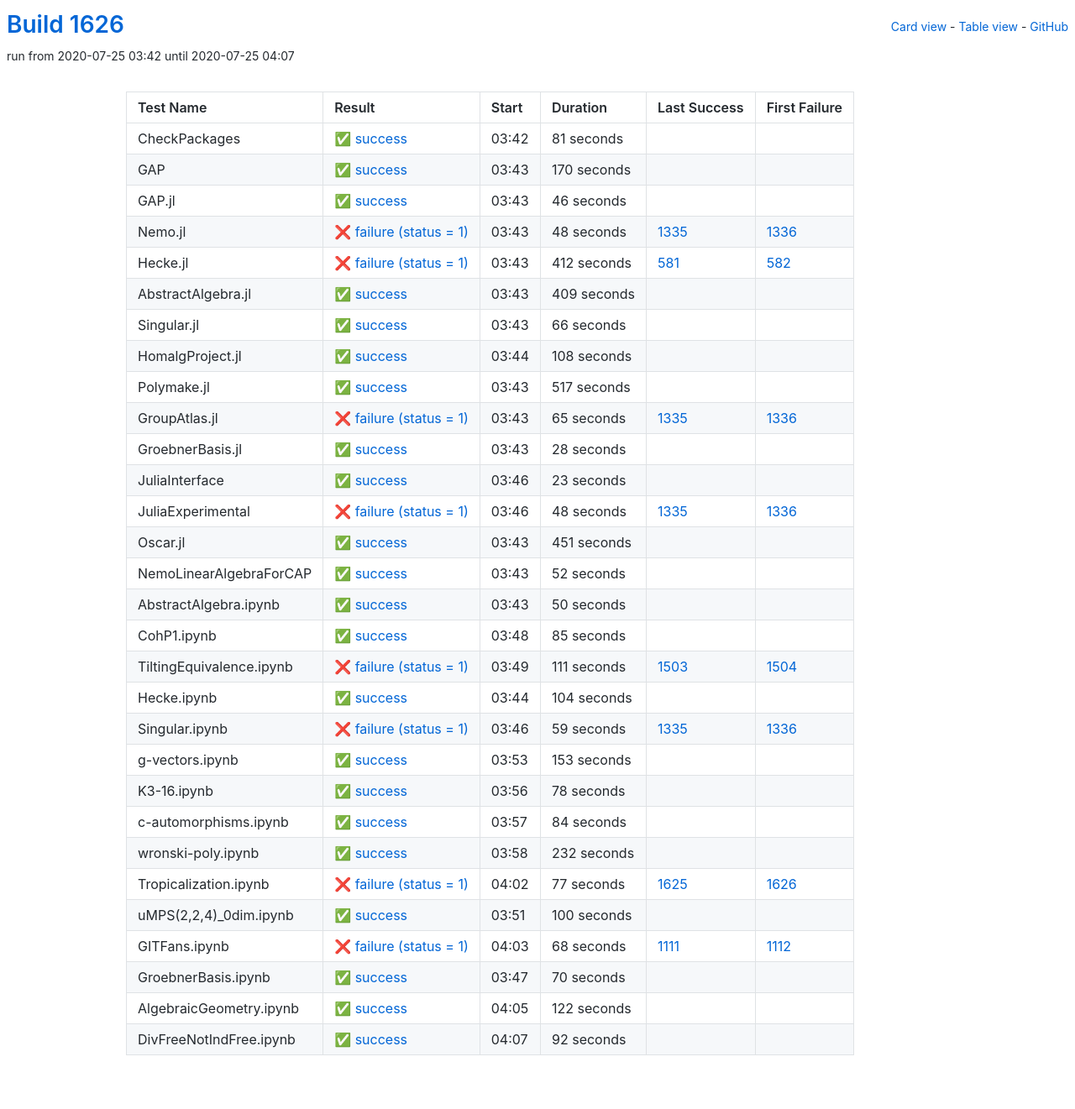
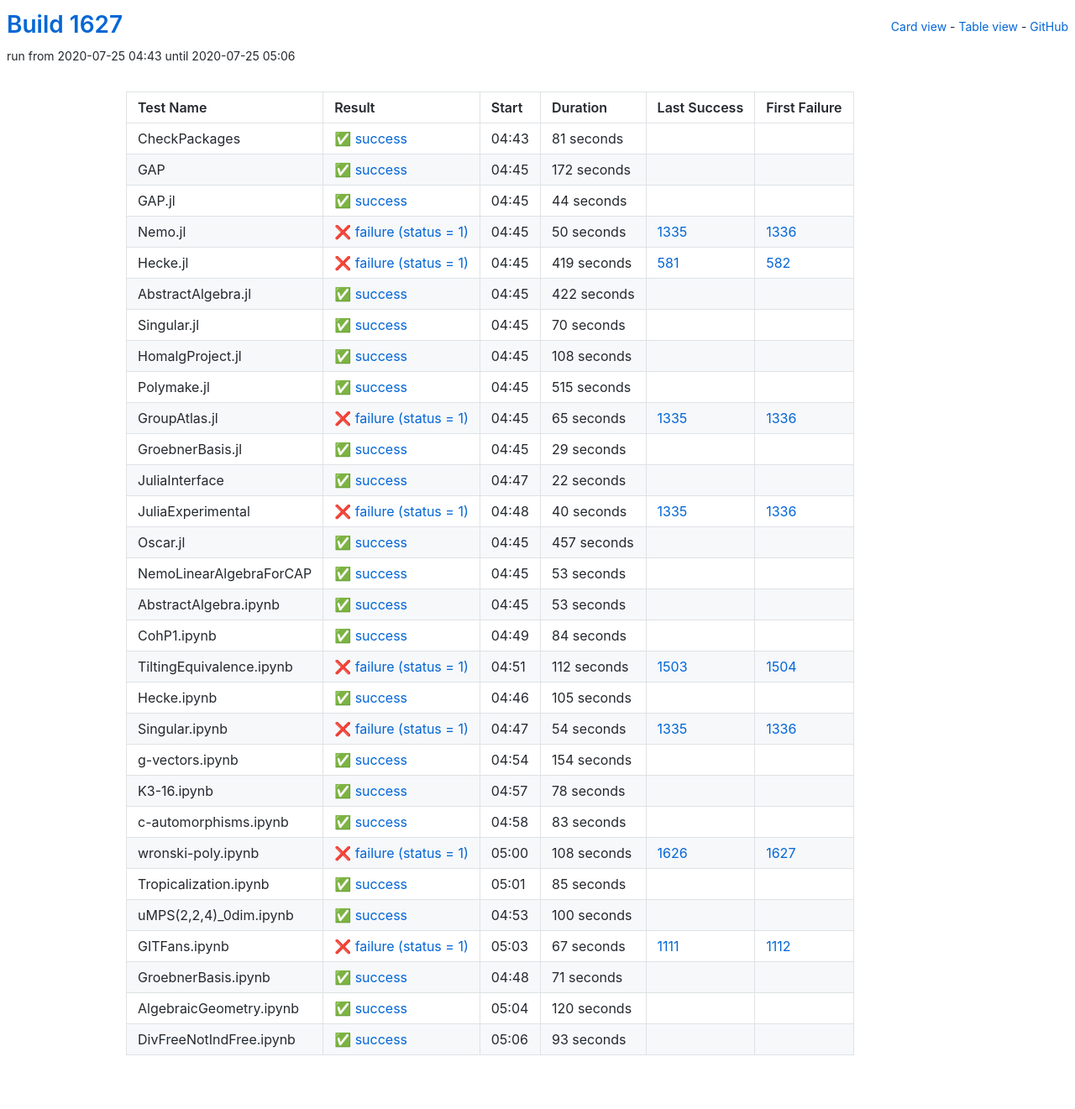
Before and after one commit to oscar-system/oscar-ci-status-1.4, a Jekyll site: the page built from table.html, in a window 1280 px wide. Shown: the whole page at 84% size. Built offline with Jekyll 4.4.1, drawn with Linux system fonts in a browser that asks for light colours.

Commit message:
Build #1627

```diff
--- a/_data/ci.yml
+++ b/_data/ci.yml
@@ -1,6 +1,6 @@
 ---
-build: 1626
-build_url: https://oscarci.mathematik.uni-kl.de/job/oscar-julia-1.4/1626/
+build: 1627
+build_url: https://oscarci.mathematik.uni-kl.de/job/oscar-julia-1.4/1627/
 job: oscar-julia-1.4
 organization: oscar-system
 repo: oscar-ci-status-1.4
@@ -8,8 +8,8 @@ repourl: https://github.com/oscar-system/oscar-ci-status-1.4
 tests:
 - name: CheckPackages
   id: checkpackages
-  log: https://oscarci.mathematik.uni-kl.de/job/oscar-julia-1.4/1626/artifact/logs/build-1626/CheckPackages.log
-  start: 2020-07-25 03:42
+  log: https://oscarci.mathematik.uni-kl.de/job/oscar-julia-1.4/1627/artifact/logs/build-1627/CheckPackages.log
+  start: 2020-07-25 04:43
   success: true
   exitcode: 0
   status: success
@@ -20,80 +20,80 @@ tests:
   first_failure_url:
 - name: GAP
   id: gap
-  log: https://oscarci.mathematik.uni-kl.de/job/oscar-julia-1.4/1626/artifact/logs/build-1626/GAP.log
-  start: 2020-07-25 03:43
+  log: https://oscarci.mathematik.uni-kl.de/job/oscar-julia-1.4/1627/artifact/logs/build-1627/GAP.log
+  start: 2020-07-25 04:45
   success: true
   exitcode: 0
   status: success
-  duration: 170
+  duration: 172
   last_success: false
   last_success_url:
   first_failure: false
   first_failure_url:
 - name: GAP.jl
   id: gap-jl
-  log: https://oscarci.mathematik.uni-kl.de/job/oscar-julia-1.4/1626/artifact/logs/build-1626/GAP.jl.log
-  start: 2020-07-25 03:43
+  log: https://oscarci.mathematik.uni-kl.de/job/oscar-julia-1.4/1627/artifact/logs/build-1627/GAP.jl.log
+  start: 2020-07-25 04:45
   success: true
   exitcode: 0
   status: success
-  duration: 46
+  duration: 44
   last_success: false
   last_success_url:
   first_failure: false
   first_failure_url:
 - name: Nemo.jl
   id: nemo-jl
-  log: https://oscarci.mathematik.uni-kl.de/job/oscar-julia-1.4/1626/artifact/logs/build-1626/Nemo.jl.log
-  start: 2020-07-25 03:43
+  log: https://oscarci.mathematik.uni-kl.de/job/oscar-julia-1.4/1627/artifact/logs/build-1627/Nemo.jl.log
+  start: 2020-07-25 04:45
   success: false
   exitcode: 1
   status: failure
-  duration: 48
+  duration: 50
   last_success: 1335
   last_success_url: https://oscarci.mathematik.uni-kl.de/job/oscar-julia-1.4/1335/
   first_failure: 1336
   first_failure_url: https://oscarci.mathematik.uni-kl.de/job/oscar-julia-1.4/1336/
 - name: Hecke.jl
   id: hecke-jl
-  log: https://oscarci.mathematik.uni-kl.de/job/oscar-julia-1.4/1626/artifact/logs/build-1626/Hecke.jl.log
-  start: 2020-07-25 03:43
+  log: https://oscarci.mathematik.uni-kl.de/job/oscar-julia-1.4/1627/artifact/logs/build-1627/Hecke.jl.log
+  start: 2020-07-25 04:45
   success: false
   exitcode: 1
   status: failure
-  duration: 412
+  duration: 419
   last_success: 581
   last_success_url: https://oscarci.mathematik.uni-kl.de/job/oscar-julia-1.4/581/
   first_failure: 582
   first_failure_url: https://oscarci.mathematik.uni-kl.de/job/oscar-julia-1.4/582/
 - name: AbstractAlgebra.jl
   id: abstractalgebra-jl
-  log: https://oscarci.mathematik.uni-kl.de/job/oscar-julia-1.4/1626/artifact/logs/build-1626/AbstractAlgebra.jl.log
-  start: 2020-07-25 03:43
+  log: https://oscarci.mathematik.uni-kl.de/job/oscar-julia-1.4/1627/artifact/logs/build-1627/AbstractAlgebra.jl.log
+  start: 2020-07-25 04:45
   success: true
   exitcode: 0
   status: success
-  duration: 409
+  duration: 422
   last_success: false
   last_success_url:
   first_failure: false
   first_failure_url:
 - name: Singular.jl
   id: singular-jl
-  log: https://oscarci.mathematik.uni-kl.de/job/oscar-julia-1.4/1626/artifact/logs/build-1626/Singular.jl.log
-  start: 2020-07-25 03:43
+  log: https://oscarci.mathematik.uni-kl.de/job/oscar-julia-1.4/1627/artifact/logs/build-1627/Singular.jl.log
+  start: 2020-07-25 04:45
   success: true
   exitcode: 0
   status: success
-  duration: 66
+  duration: 70
   last_success: false
   last_success_url:
   first_failure: false
   first_failure_url:
 - name: HomalgProject.jl
   id: homalgproject-jl
-  log: https://oscarci.mathematik.uni-kl.de/job/oscar-julia-1.4/1626/artifact/logs/build-1626/HomalgProject.jl.log
-  start: 2020-07-25 03:44
+  log: https://oscarci.mathematik.uni-kl.de/job/oscar-julia-1.4/1627/artifact/logs/build-1627/HomalgProject.jl.log
+  start: 2020-07-25 04:45
   success: true
   exitcode: 0
   status: success
@@ -104,20 +104,20 @@ tests:
   first_failure_url:
 - name: Polymake.jl
   id: polymake-jl
-  log: https://oscarci.mathematik.uni-kl.de/job/oscar-julia-1.4/1626/artifact/logs/build-1626/Polymake.jl.log
-  start: 2020-07-25 03:43
+  log: https://oscarci.mathematik.uni-kl.de/job/oscar-julia-1.4/1627/artifact/logs/build-1627/Polymake.jl.log
+  start: 2020-07-25 04:45
   success: true
   exitcode: 0
   status: success
-  duration: 517
+  duration: 515
   last_success: false
   last_success_url:
   first_failure: false
   first_failure_url:
 - name: GroupAtlas.jl
   id: groupatlas-jl
-  log: https://oscarci.mathematik.uni-kl.de/job/oscar-julia-1.4/1626/artifact/logs/build-1626/GroupAtlas.jl.log
-  start: 2020-07-25 03:43
+  log: https://oscarci.mathematik.uni-kl.de/job/oscar-julia-1.4/1627/artifact/logs/build-1627/GroupAtlas.jl.log
+  start: 2020-07-25 04:45
   success: false
   exitcode: 1
   status: failure
@@ -128,140 +128,140 @@ tests:
   first_failure_url: https://oscarci.mathematik.uni-kl.de/job/oscar-julia-1.4/1336/
 - name: GroebnerBasis.jl
   id: groebnerbasis-jl
-  log: https://oscarci.mathematik.uni-kl.de/job/oscar-julia-1.4/1626/artifact/logs/build-1626/GroebnerBasis.jl.log
-  start: 2020-07-25 03:43
+  log: https://oscarci.mathematik.uni-kl.de/job/oscar-julia-1.4/1627/artifact/logs/build-1627/GroebnerBasis.jl.log
+  start: 2020-07-25 04:45
   success: true
   exitcode: 0
   status: success
-  duration: 28
+  duration: 29
   last_success: false
   last_success_url:
   first_failure: false
   first_failure_url:
 - name: JuliaInterface
   id: juliainterface
-  log: https://oscarci.mathematik.uni-kl.de/job/oscar-julia-1.4/1626/artifact/logs/build-1626/JuliaInterface.log
-  start: 2020-07-25 03:46
+  log: https://oscarci.mathematik.uni-kl.de/job/oscar-julia-1.4/1627/artifact/logs/build-1627/JuliaInterface.log
+  start: 2020-07-25 04:47
   success: true
   exitcode: 0
   status: success
-  duration: 23
+  duration: 22
   last_success: false
   last_success_url:
   first_failure: false
   first_failure_url:
 - name: JuliaExperimental
   id: juliaexperimental
-  log: https://oscarci.mathematik.uni-kl.de/job/oscar-julia-1.4/1626/artifact/logs/build-1626/JuliaExperimental.log
-  start: 2020-07-25 03:46
+  log: https://oscarci.mathematik.uni-kl.de/job/oscar-julia-1.4/1627/artifact/logs/build-1627/JuliaExperimental.log
+  start: 2020-07-25 04:48
   success: false
   exitcode: 1
   status: failure
-  duration: 48
+  duration: 40
   last_success: 1335
   last_success_url: https://oscarci.mathematik.uni-kl.de/job/oscar-julia-1.4/1335/
   first_failure: 1336
   first_failure_url: https://oscarci.mathematik.uni-kl.de/job/oscar-julia-1.4/1336/
 - name: Oscar.jl
   id: oscar-jl
-  log: https://oscarci.mathematik.uni-kl.de/job/oscar-julia-1.4/1626/artifact/logs/build-1626/Oscar.jl.log
-  start: 2020-07-25 03:43
+  log: https://oscarci.mathematik.uni-kl.de/job/oscar-julia-1.4/1627/artifact/logs/build-1627/Oscar.jl.log
+  start: 2020-07-25 04:45
   success: true
   exitcode: 0
   status: success
-  duration: 451
+  duration: 457
   last_success: false
   last_success_url:
   first_failure: false
   first_failure_url:
 - name: NemoLinearAlgebraForCAP
   id: nemolinearalgebraforcap
-  log: https://oscarci.mathematik.uni-kl.de/job/oscar-julia-1.4/1626/artifact/logs/build-1626/NemoLinearAlgebraForCAP.log
-  start: 2020-07-25 03:43
+  log: https://oscarci.mathematik.uni-kl.de/job/oscar-julia-1.4/1627/artifact/logs/build-1627/NemoLinearAlgebraForCAP.log
+  start: 2020-07-25 04:45
   success: true
   exitcode: 0
   status: success
-  duration: 52
+  duration: 53
   last_success: false
   last_success_url:
   first_failure: false
   first_failure_url:
 - name: AbstractAlgebra.ipynb
   id: abstractalgebra-ipynb
-  log: https://oscarci.mathematik.uni-kl.de/job/oscar-julia-1.4/1626/artifact/logs/build-1626/AbstractAlgebra.ipynb.log
-  start: 2020-07-25 03:43
+  log: https://oscarci.mathematik.uni-kl.de/job/oscar-julia-1.4/1627/artifact/logs/build-1627/AbstractAlgebra.ipynb.log
+  start: 2020-07-25 04:45
   success: true
   exitcode: 0
   status: success
-  duration: 50
+  duration: 53
   last_success: false
   last_success_url:
   first_failure: false
   first_failure_url:
 - name: CohP1.ipynb
   id: cohp1-ipynb
-  log: https://oscarci.mathematik.uni-kl.de/job/oscar-julia-1.4/1626/artifact/logs/build-1626/CohP1.ipynb.log
-  start: 2020-07-25 03:48
+  log: https://oscarci.mathematik.uni-kl.de/job/oscar-julia-1.4/1627/artifact/logs/build-1627/CohP1.ipynb.log
+  start: 2020-07-25 04:49
   success: true
   exitcode: 0
   status: success
-  duration: 85
+  duration: 84
   last_success: false
   last_success_url:
   first_failure: false
   first_failure_url:
 - name: TiltingEquivalence.ipynb
   id: tiltingequivalence-ipynb
-  log: https://oscarci.mathematik.uni-kl.de/job/oscar-julia-1.4/1626/artifact/logs/build-1626/TiltingEquivalence.ipynb.log
-  start: 2020-07-25 03:49
+  log: https://oscarci.mathematik.uni-kl.de/job/oscar-julia-1.4/1627/artifact/logs/build-1627/TiltingEquivalence.ipynb.log
+  start: 2020-07-25 04:51
   success: false
   exitcode: 1
   status: failure
-  duration: 111
+  duration: 112
   last_success: 1503
   last_success_url: https://oscarci.mathematik.uni-kl.de/job/oscar-julia-1.4/1503/
   first_failure: 1504
   first_failure_url: https://oscarci.mathematik.uni-kl.de/job/oscar-julia-1.4/1504/
 - name: Hecke.ipynb
   id: hecke-ipynb
-  log: https://oscarci.mathematik.uni-kl.de/job/oscar-julia-1.4/1626/artifact/logs/build-1626/Hecke.ipynb.log
-  start: 2020-07-25 03:44
+  log: https://oscarci.mathematik.uni-kl.de/job/oscar-julia-1.4/1627/artifact/logs/build-1627/Hecke.ipynb.log
+  start: 2020-07-25 04:46
   success: true
   exitcode: 0
   status: success
-  duration: 104
+  duration: 105
   last_success: false
   last_success_url:
   first_failure: false
   first_failure_url:
 - name: Singular.ipynb
   id: singular-ipynb
-  log: https://oscarci.mathematik.uni-kl.de/job/oscar-julia-1.4/1626/artifact/logs/build-1626/Singular.ipynb.log
-  start: 2020-07-25 03:46
+  log: https://oscarci.mathematik.uni-kl.de/job/oscar-julia-1.4/1627/artifact/logs/build-1627/Singular.ipynb.log
+  start: 2020-07-25 04:47
   success: false
   exitcode: 1
   status: failure
-  duration: 59
+  duration: 54
   last_success: 1335
   last_success_url: https://oscarci.mathematik.uni-kl.de/job/oscar-julia-1.4/1335/
   first_failure: 1336
   first_failure_url: https://oscarci.mathematik.uni-kl.de/job/oscar-julia-1.4/1336/
 - name: g-vectors.ipynb
   id: g-vectors-ipynb
-  log: https://oscarci.mathematik.uni-kl.de/job/oscar-julia-1.4/1626/artifact/logs/build-1626/g-vectors.ipynb.log
-  start: 2020-07-25 03:53
+  log: https://oscarci.mathematik.uni-kl.de/job/oscar-julia-1.4/1627/artifact/logs/build-1627/g-vectors.ipynb.log
+  start: 2020-07-25 04:54
   success: true
   exitcode: 0
   status: success
-  duration: 153
+  duration: 154
   last_success: false
   last_success_url:
   first_failure: false
   first_failure_url:
 - name: K3-16.ipynb
   id: k3-16-ipynb
-  log: https://oscarci.mathematik.uni-kl.de/job/oscar-julia-1.4/1626/artifact/logs/build-1626/K3-16.ipynb.log
-  start: 2020-07-25 03:56
+  log: https://oscarci.mathematik.uni-kl.de/job/oscar-julia-1.4/1627/artifact/logs/build-1627/K3-16.ipynb.log
+  start: 2020-07-25 04:57
   success: true
   exitcode: 0
   status: success
@@ -272,44 +272,44 @@ tests:
   first_failure_url:
 - name: c-automorphisms.ipynb
   id: c-automorphisms-ipynb
-  log: https://oscarci.mathematik.uni-kl.de/job/oscar-julia-1.4/1626/artifact/logs/build-1626/c-automorphisms.ipynb.log
-  start: 2020-07-25 03:57
+  log: https://oscarci.mathematik.uni-kl.de/job/oscar-julia-1.4/1627/artifact/logs/build-1627/c-automorphisms.ipynb.log
+  start: 2020-07-25 04:58
   success: true
   exitcode: 0
   status: success
-  duration: 84
+  duration: 83
   last_success: false
   last_success_url:
   first_failure: false
   first_failure_url:
 - name: wronski-poly.ipynb
   id: wronski-poly-ipynb
-  log: https://oscarci.mathematik.uni-kl.de/job/oscar-julia-1.4/1626/artifact/logs/build-1626/wronski-poly.ipynb.log
-  start: 2020-07-25 03:58
+  log: https://oscarci.mathematik.uni-kl.de/job/oscar-julia-1.4/1627/artifact/logs/build-1627/wronski-poly.ipynb.log
+  start: 2020-07-25 05:00
+  success: false
+  exitcode: 1
+  status: failure
+  duration: 108
+  last_success: 1626
+  last_success_url: https://oscarci.mathematik.uni-kl.de/job/oscar-julia-1.4/1626/
+  first_failure: 1627
+  first_failure_url: https://oscarci.mathematik.uni-kl.de/job/oscar-julia-1.4/1627/
+- name: Tropicalization.ipynb
+  id: tropicalization-ipynb
+  log: https://oscarci.mathematik.uni-kl.de/job/oscar-julia-1.4/1627/artifact/logs/build-1627/Tropicalization.ipynb.log
+  start: 2020-07-25 05:01
   success: true
   exitcode: 0
   status: success
-  duration: 232
+  duration: 85
   last_success: false
   last_success_url:
   first_failure: false
   first_failure_url:
-- name: Tropicalization.ipynb
-  id: tropicalization-ipynb
-  log: https://oscarci.mathematik.uni-kl.de/job/oscar-julia-1.4/1626/artifact/logs/build-1626/Tropicalization.ipynb.log
-  start: 2020-07-25 04:02
-  success: false
-  exitcode: 1
-  status: failure
-  duration: 77
-  last_success: 1625
-  last_success_url: https://oscarci.mathematik.uni-kl.de/job/oscar-julia-1.4/1625/
-  first_failure: 1626
-  first_failure_url: https://oscarci.mathematik.uni-kl.de/job/oscar-julia-1.4/1626/
 - name: uMPS(2,2,4)_0dim.ipynb
   id: umps-2-2-4-0dim-ipynb
-  log: https://oscarci.mathematik.uni-kl.de/job/oscar-julia-1.4/1626/artifact/logs/build-1626/uMPS-2-2-4-_0dim.ipynb.log
-  start: 2020-07-25 03:51
+  log: https://oscarci.mathematik.uni-kl.de/job/oscar-julia-1.4/1627/artifact/logs/build-1627/uMPS-2-2-4-_0dim.ipynb.log
+  start: 2020-07-25 04:53
   success: true
   exitcode: 0
   status: success
@@ -320,48 +320,48 @@ tests:
   first_failure_url:
 - name: GITFans.ipynb
   id: gitfans-ipynb
-  log: https://oscarci.mathematik.uni-kl.de/job/oscar-julia-1.4/1626/artifact/logs/build-1626/GITFans.ipynb.log
-  start: 2020-07-25 04:03
+  log: https://oscarci.mathematik.uni-kl.de/job/oscar-julia-1.4/1627/artifact/logs/build-1627/GITFans.ipynb.log
+  start: 2020-07-25 05:03
   success: false
   exitcode: 1
   status: failure
-  duration: 68
+  duration: 67
   last_success: 1111
   last_success_url: https://oscarci.mathematik.uni-kl.de/job/oscar-julia-1.4/1111/
   first_failure: 1112
   first_failure_url: https://oscarci.mathematik.uni-kl.de/job/oscar-julia-1.4/1112/
 - name: GroebnerBasis.ipynb
   id: groebnerbasis-ipynb
-  log: https://oscarci.mathematik.uni-kl.de/job/oscar-julia-1.4/1626/artifact/logs/build-1626/GroebnerBasis.ipynb.log
-  start: 2020-07-25 03:47
+  log: https://oscarci.mathematik.uni-kl.de/job/oscar-julia-1.4/1627/artifact/logs/build-1627/GroebnerBasis.ipynb.log
+  start: 2020-07-25 04:48
   success: true
   exitcode: 0
   status: success
-  duration: 70
+  duration: 71
   last_success: false
   last_success_url:
   first_failure: false
   first_failure_url:
 - name: AlgebraicGeometry.ipynb
   id: algebraicgeometry-ipynb
-  log: https://oscarci.mathematik.uni-kl.de/job/oscar-julia-1.4/1626/artifact/logs/build-1626/AlgebraicGeometry.ipynb.log
-  start: 2020-07-25 04:05
+  log: https://oscarci.mathematik.uni-kl.de/job/oscar-julia-1.4/1627/artifact/logs/build-1627/AlgebraicGeometry.ipynb.log
+  start: 2020-07-25 05:04
   success: true
   exitcode: 0
   status: success
-  duration: 122
+  duration: 120
   last_success: false
   last_success_url:
   first_failure: false
   first_failure_url:
 - name: DivFreeNotIndFree.ipynb
   id: divfreenotindfree-ipynb
-  log: https://oscarci.mathematik.uni-kl.de/job/oscar-julia-1.4/1626/artifact/logs/build-1626/DivFreeNotIndFree.ipynb.log
-  start: 2020-07-25 04:07
+  log: https://oscarci.mathematik.uni-kl.de/job/oscar-julia-1.4/1627/artifact/logs/build-1627/DivFreeNotIndFree.ipynb.log
+  start: 2020-07-25 05:06
   success: true
   exitcode: 0
   status: success
-  duration: 92
+  duration: 93
   last_success: false
   last_success_url:
   first_failure: false
```
Also changed, not shown: README.md.
